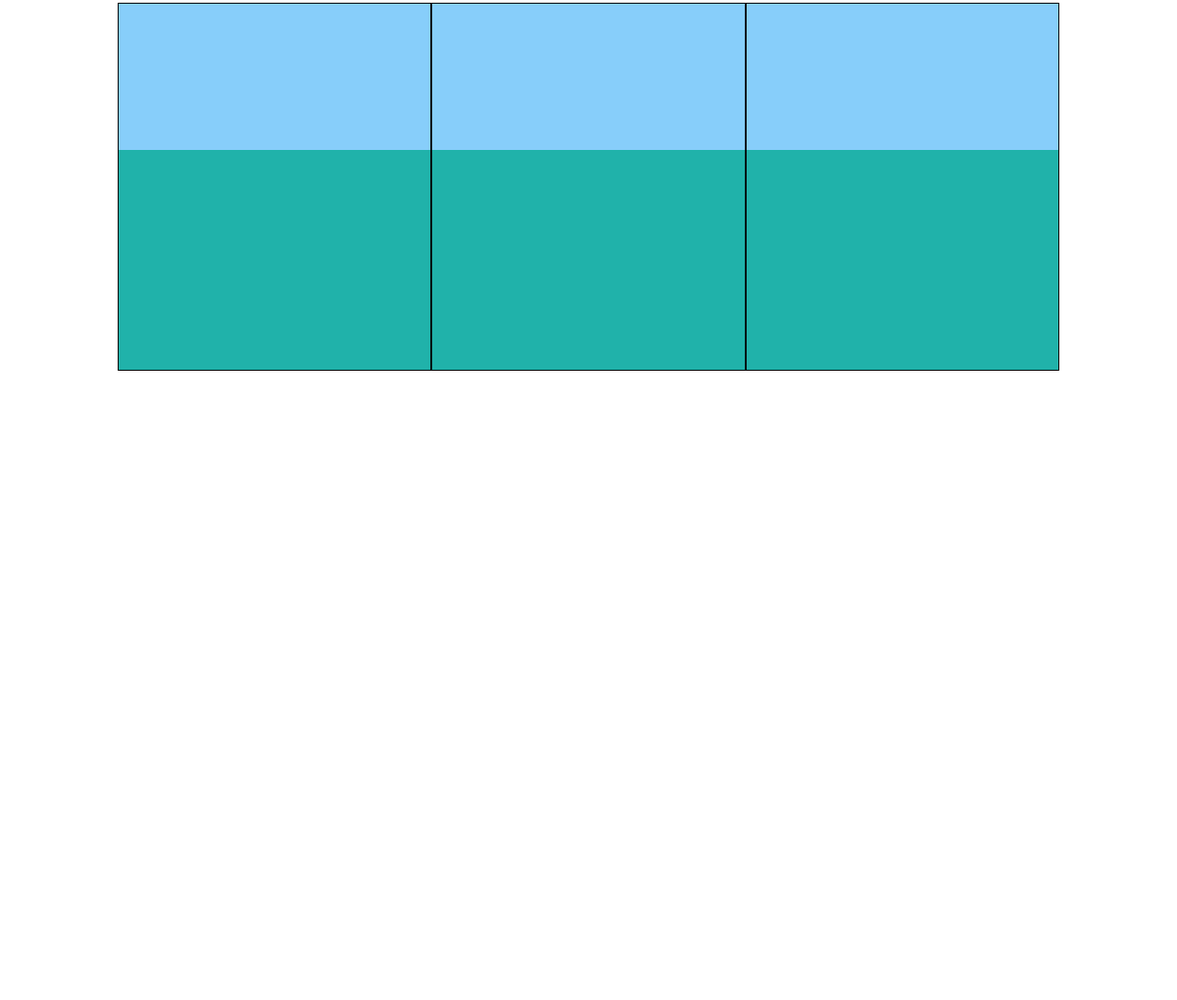
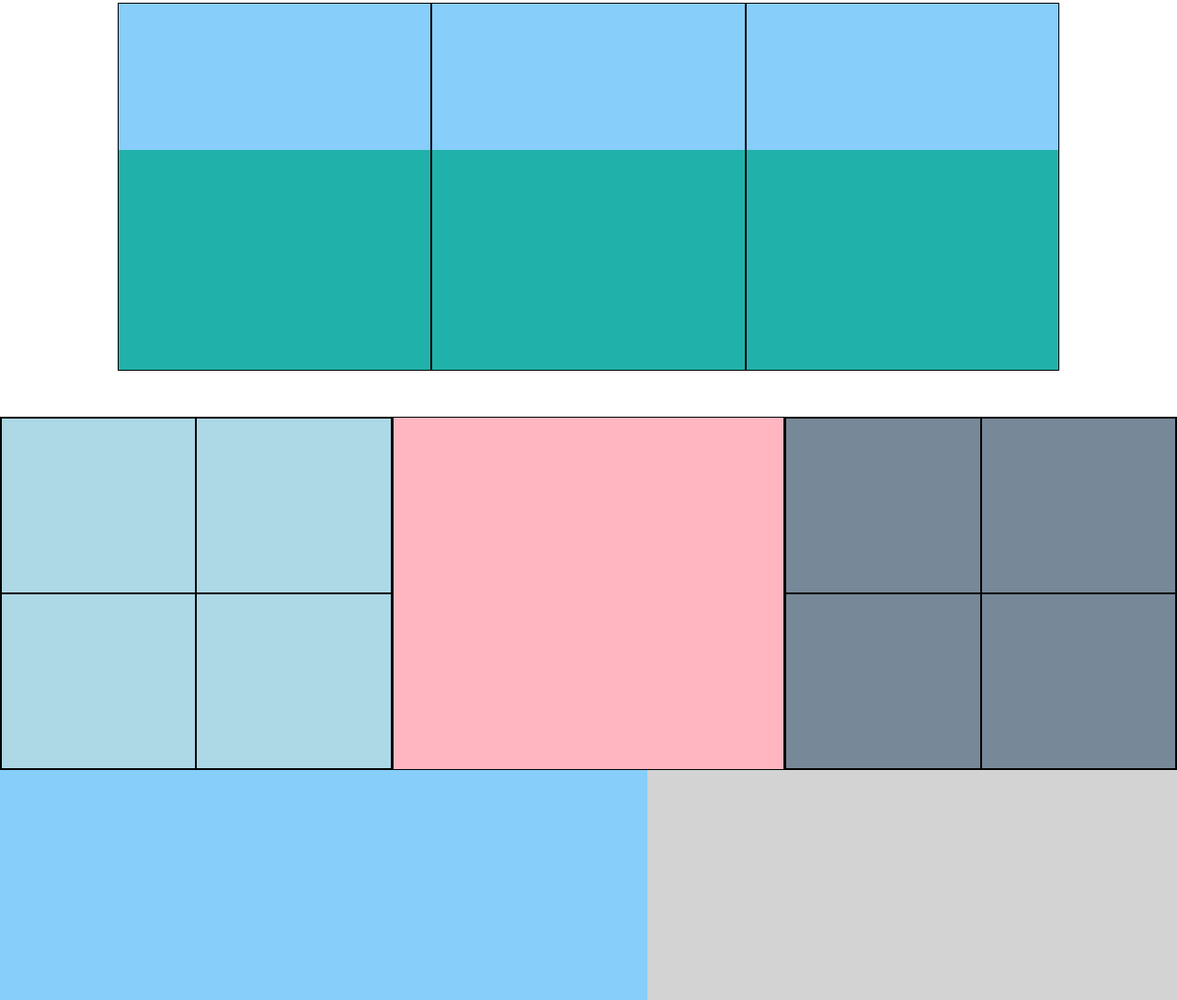
Before and after one commit to yuribertoli/htmlcss-dropbox, a plain HTML site: page index.html in a window 1280 px wide. Shown: the part 2417-3504 px from the top of the page at 92% size. Before the commit the page ends 2870 px from the top, so only its background shows below. Drawn offline with nearby package versions, Linux system fonts and the light colour scheme.

Commit message:
fourth page box

```diff
--- a/index.html
+++ b/index.html
@@ -35,7 +35,7 @@
 
             <!-- Prima pagina -->
             <div class="top-firstpage"></div>
-            <div class="clearfix central-firstpage">
+            <div class="clearfix row33 central-firstpage">
                 <div></div>
                 <div></div>
                 <div></div>
@@ -43,14 +43,14 @@
             <div class="bottom-firstpage"></div>
 
             <!-- Seconda pagina -->
-            <div class="secondpage clearfix">
-                <div class="img-secondpage"></div>
-                <div class="text-secondpage"></div>
+            <div class="secondpage box-img clearfix">
+                <div class="img-55"></div>
+                <div class="text-45"></div>
                 <div class="title-allpage"></div>
             </div>
 
             <!-- Terza pagina -->
-            <div class="row thirdpage clearfix">
+            <div class="thirdpage row33 clearfix">
 
                 <div class="card">
                     <div class="topcard"></div>
@@ -69,7 +69,7 @@
 
             </div>
 
-            <div class="row thirdpage clearfix">
+            <div class="thirdpage row33 clearfix">
 
                 <div class="card">
                     <div class="topcard"></div>
@@ -88,6 +88,38 @@
 
             </div>
 
+            <!-- Quarta pagina -->
+            <div class="title-50%"></div>
+
+        </div>
+
+            <div class="sponsor row33 clearfix">
+
+                <div class="left-sponsor">
+                    <div></div>
+                    <div></div>
+                    <div></div>
+                    <div></div>
+                </div>
+
+                <div class="central-sponsor"></div>
+
+                <div class="right-sponsor">
+                    <div></div>
+                    <div></div>
+                    <div></div>
+                    <div></div>
+                </div>
+
+            </div>
+
+            <div class="fourthpage box-img clearfix">
+                <div class="img-55"></div>
+                <div class="text-45"></div>
+            </div>
+
+        <div class="container">
+
         </div>
 
     </main>
--- a/style.css
+++ b/style.css
@@ -17,6 +17,13 @@ html {
     display: table;
     content: "";
     clear: both;
+}
+
+.row33 > div {
+    float: left;
+    width: 33.33%;
+    height: 200px;
+    border: 1px solid black;
 }
 /* Fine regole generali */
 
@@ -101,11 +108,8 @@ section.jumbotron {
 }
 
 .central-firstpage div {
-    float: left;
-    width: 33.33%;
     height: 350px;
     margin: 20px 0 50px;
-    border: 1px solid black;
 }
 
 .bottom-firstpage {
@@ -120,17 +124,17 @@ section.jumbotron {
     margin: 100px 0;
 }
 
-.secondpage div {
+.box-img div {
     float: left;
 }
 
-.img-secondpage {
+.img-55 {
     width: 55%;
     height: 250px;
     background-color: lightskyblue;
 }
 
-.text-secondpage {
+.text-45 {
     width: 45%;
     height: 250px;
     background-color: lightgrey;
@@ -147,11 +151,8 @@ section.jumbotron {
     /* Inizio terza pagina */
 
 .thirdpage div.card {
-    float: left;
-    width: 33.33%;
     height: 400px;
     margin: 0px 0 50px;
-    border: 1px solid black;
 }
 
 .topcard {
@@ -165,6 +166,47 @@ section.jumbotron {
     height: 60%;
     background-color: lightseagreen;
 }
+    /* Fine terza pagina */
+
+    /* Inizio quarta pagina */
+
+div.sponsor {
+    width: calc(100vw - (100vw - 100%));
+}
+
+div.sponsor > div {
+    width: 33.33%;
+    height: calc(100vw / 3.33);
+}
+
+.sponsor .left-sponsor {
+    background-color: lightblue;
+}
+
+.sponsor .left-sponsor div {
+    height: 50%;
+    width: 50%;
+    float: left;
+    border: 1px solid black;
+}
+
+.sponsor .central-sponsor {
+    background-color: lightpink;
+}
+
+.sponsor .right-sponsor {
+    background-color: lightslategray;
+}
+
+.sponsor .right-sponsor div {
+    height: 50%;
+    width: 50%;
+    float: left;
+    border: 1px solid black;
+}
+
+.box-img.fourthpage {
+}
 
 /* Fine regole main */
 
```
